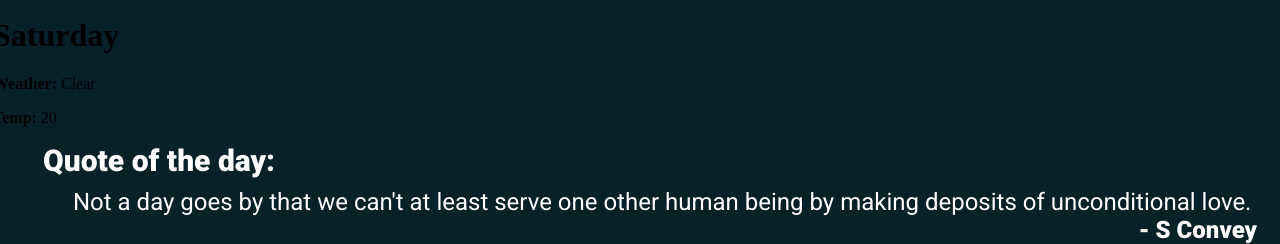
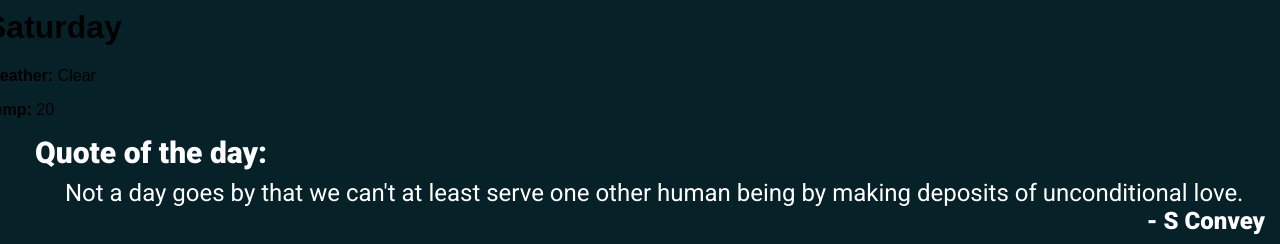
Before and after one commit to Ajshawit/Digital-Signage-Solution, a website: page dist/index.html in a window 1280 px wide. Shown: the part 728-972 px from the top of the page. Drawn offline with Linux system fonts and the light colour scheme; no server answers.

Commit message:
Added Normalize.css

```diff
--- a/dist/index.html
+++ b/dist/index.html
@@ -7,6 +7,7 @@
     <meta name="viewport" content="width=device-width, initial-scale=1">
     <title>Digital Signage Board</title>
     <link href="https://fonts.googleapis.com/css?family=Roboto:400,900" rel="stylesheet">
+    <link rel="stylesheet" href="css/normalize-min.css">
     <link rel="stylesheet" href="css/main.css">
 </head>
 
```
Also changed, not shown: dist/css/normalize-min.css (added, +1 -0 lines).
